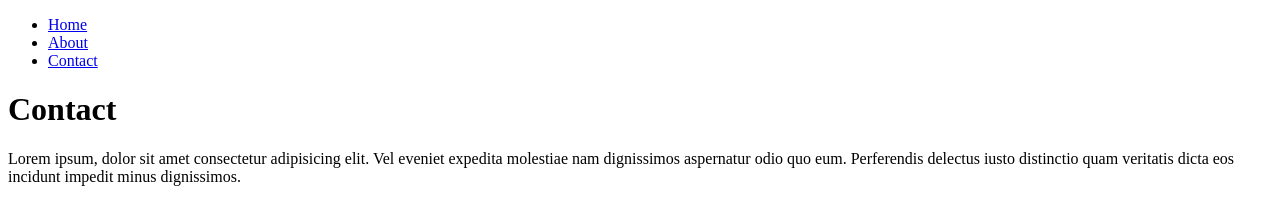
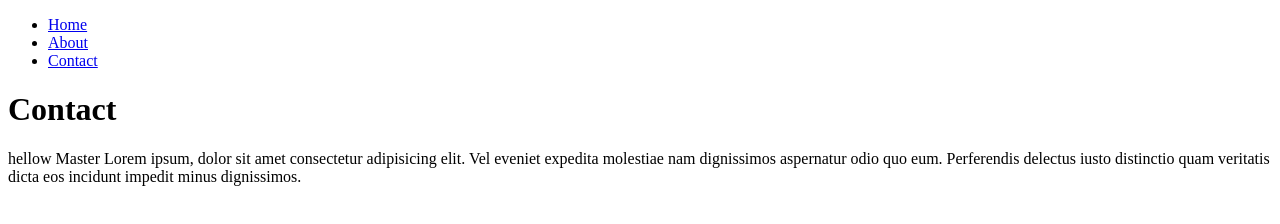
Before and after one commit to anagdeve60/node-http-server1, a website: page pages/contact.html in a window 1280 px wide. Drawn offline with Linux system fonts and the light colour scheme.

Commit message:
Contact.html master commit

```diff
--- a/pages/contact.html
+++ b/pages/contact.html
@@ -12,7 +12,16 @@
         <li><a href="/contact">Contact</a></li>
     </ul>
     <h1>Contact</h1>
-    <p>Lorem ipsum, dolor sit amet consectetur adipisicing elit. Vel eveniet expedita molestiae nam dignissimos aspernatur odio quo eum.
+
+
+
+
+    <p>
+        hellow Master
+
+
+
+        Lorem ipsum, dolor sit amet consectetur adipisicing elit. Vel eveniet expedita molestiae nam dignissimos aspernatur odio quo eum.
          Perferendis delectus iusto distinctio quam veritatis dicta eos incidunt impedit minus dignissimos.</p>
 </body>
 </html>
```
